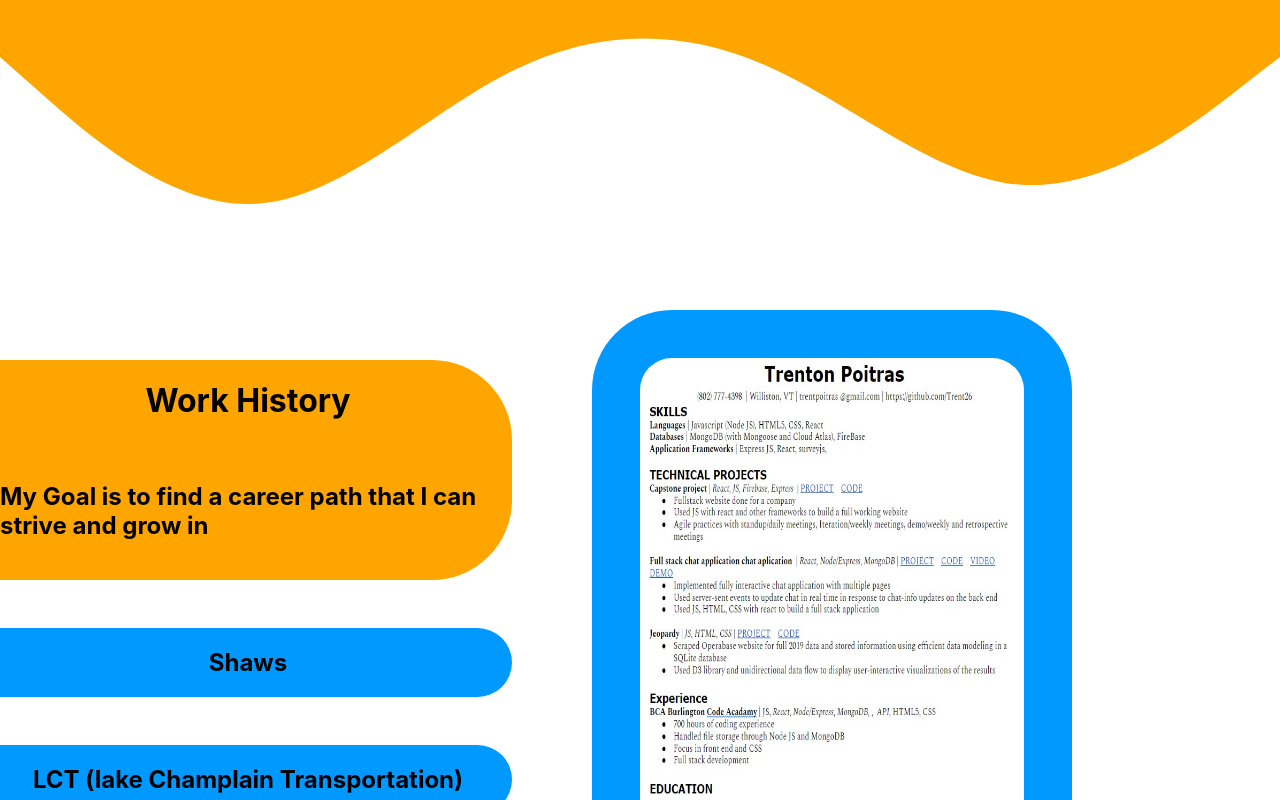
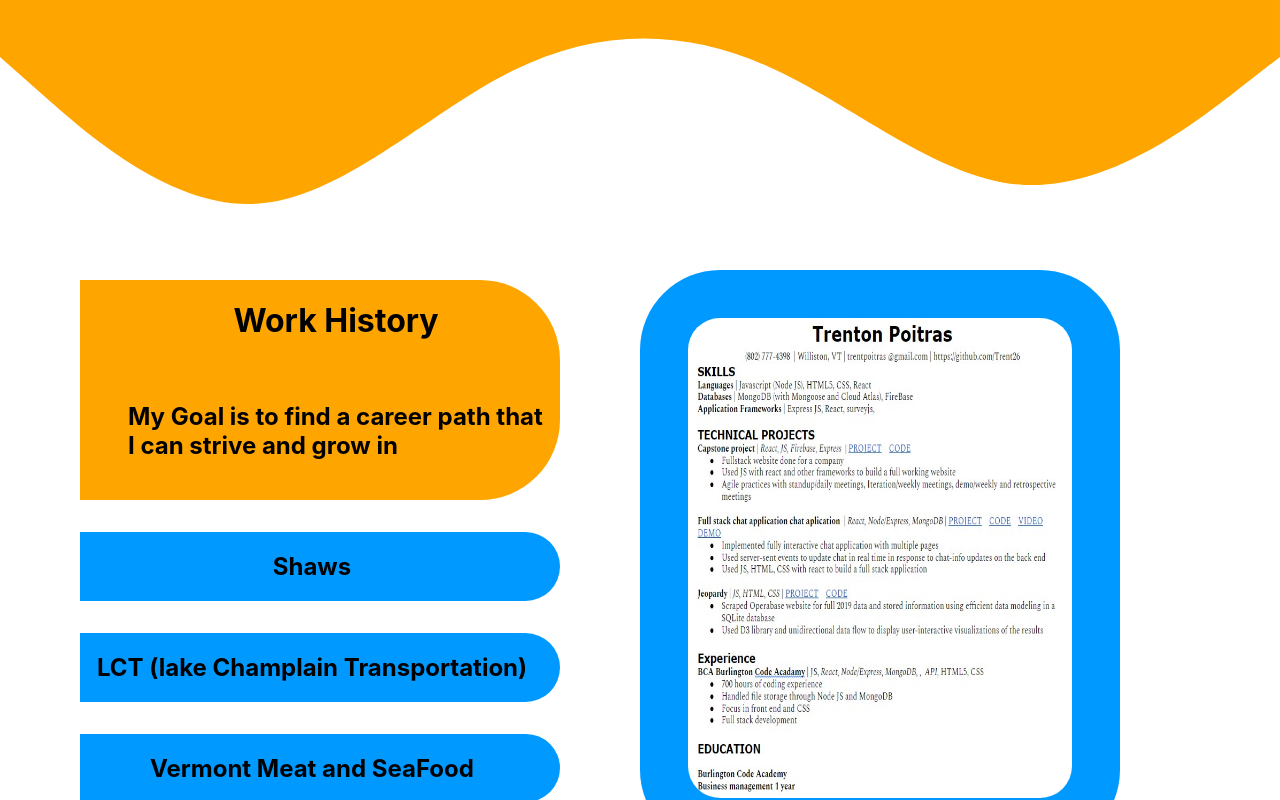
Before and after one commit to burlingtoncodeacademy-students/portfolio-Trentp26, a React (Create React App) app in the folder client/: page /workHistory in a window 1280 px wide. Shown: the top 800 px of the page. Built offline with nearby package versions, Linux system fonts and the light colour scheme.

Commit message:
fixing web layout

```diff
--- a/client/package.json
+++ b/client/package.json
@@ -10,7 +10,7 @@
     "react-dom": "^16.13.0",
     "react-router-dom": "^6.0.2",
     "react-scripts": "^3.4.4",
-    "react-tsparticles": "^1.39.0",
+    "react-tsparticles": "^1.40.2",
     "sass": "^1.43.5"
   },
   "scripts": {
--- a/client/src/components/Hobbies.jsx
+++ b/client/src/components/Hobbies.jsx
@@ -6,8 +6,8 @@
 export default function Hobbies() {
   return (
     //wrapping div
-    <div classname="HWrapper">
-      <div className="hobbiesDiv">
+    <div className="HWrapper">
+      <div className="hobbiesDiv" id="hobbies">
         <svg
           xmlns="http://www.w3.org/2000/svg"
           viewBox="0 0 1440 320"
--- a/client/src/components/NavBar.jsx
+++ b/client/src/components/NavBar.jsx
@@ -121,7 +121,7 @@
             </a>
           </li>
           <li className="nav-item">
-            <a href="#Hobbies" className="nav-link">
+            <a href="#hobbies" className="nav-link">
               <Icon />
               <span className="link-text">Hobbies</span>
             </a>
--- a/client/src/components/styles/AboutMe.scss
+++ b/client/src/components/styles/AboutMe.scss
@@ -12,7 +12,9 @@
     width: 70vw;
 
     height: fit-content;
-    font-family: "Bebas Neue", cursive;
+    font-family: -apple-system, BlinkMacSystemFont, "Segoe UI", "Roboto",
+      "Oxygen", "Ubuntu", "Cantarell", "Fira Sans", "Droid Sans",
+      "Helvetica Neue", sans-serif;
     background-color: #0099ff;
     border: solid 3px #0099ff;
     border-radius: 1rem;
--- a/client/src/components/styles/Hobbies.scss
+++ b/client/src/components/styles/Hobbies.scss
@@ -1,6 +1,7 @@
 .HWrapper {
   height: 100vh;
   width: 100vw;
+  // padding-top: 50vh;
 }
 .hobbiesDiv {
   display: flex;
--- a/client/src/components/styles/Home.scss
+++ b/client/src/components/styles/Home.scss
@@ -27,9 +27,11 @@
   }
 
   h1 {
+    color: orange;
     font-size: 5rem;
   }
   h4 {
+    color: #0099ff;
     font-size: 2rem;
   }
 }
--- a/client/src/components/styles/Projects.scss
+++ b/client/src/components/styles/Projects.scss
@@ -1,6 +1,8 @@
 .Projectwrapper {
   display: flex;
-
+  font-family: -apple-system, BlinkMacSystemFont, "Segoe UI", "Roboto", "Oxygen",
+    "Ubuntu", "Cantarell", "Fira Sans", "Droid Sans", "Helvetica Neue",
+    sans-serif;
   align-items: center;
   flex-direction: column;
   height: 100vh;
--- a/client/src/components/styles/Work.scss
+++ b/client/src/components/styles/Work.scss
@@ -1,10 +1,10 @@
 .workWrapper {
   display: flex;
   z-index: 2;
-  height: 110vh;
+  height: 100vh;
   width: 100vw;
   align-items: center;
-  justify-content: center;
+  justify-content: flex-start;
   justify-content: space-between;
 
   .TopDiv {
@@ -18,7 +18,8 @@
   .workHDiv {
     width: 60rem;
     height: 50vh;
-    margin-top: 15rem;
+    margin-top: 10rem;
+    padding-left: 5rem;
   }
   .titleDiv {
     display: flex;
@@ -26,6 +27,7 @@
     justify-items: center;
     align-items: center;
     margin-right: 5rem;
+    padding-left: 3rem;
     background-color: orange;
     border-radius: 0 5rem 5rem 0;
     padding-right: 1rem;
@@ -38,7 +40,7 @@
     flex-direction: column;
     justify-items: center;
     align-items: center;
-    margin-top: 3rem;
+    margin-top: 2rem;
     margin-right: 5rem;
     background-color: #0099ff;
     border-radius: 0 5rem 5rem 0;
@@ -46,7 +48,7 @@
   }
   .resumeImg {
     margin-top: 20rem;
-    margin-right: 13rem;
+    margin-right: 10rem;
     margin-left: 0;
     border-radius: 5rem;
     background-color: #0099ff;
```
Also changed, not shown: 1 other file (tests, documents, lock files or other folders).
